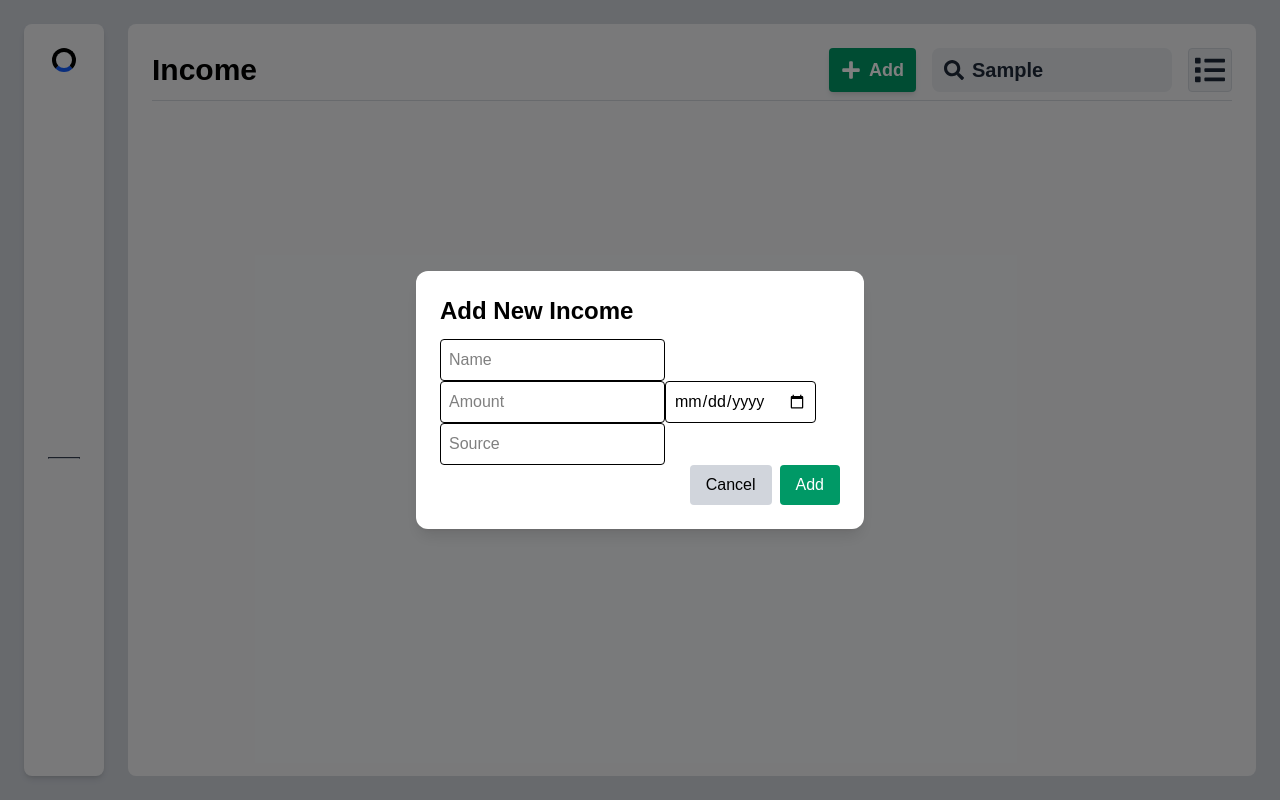
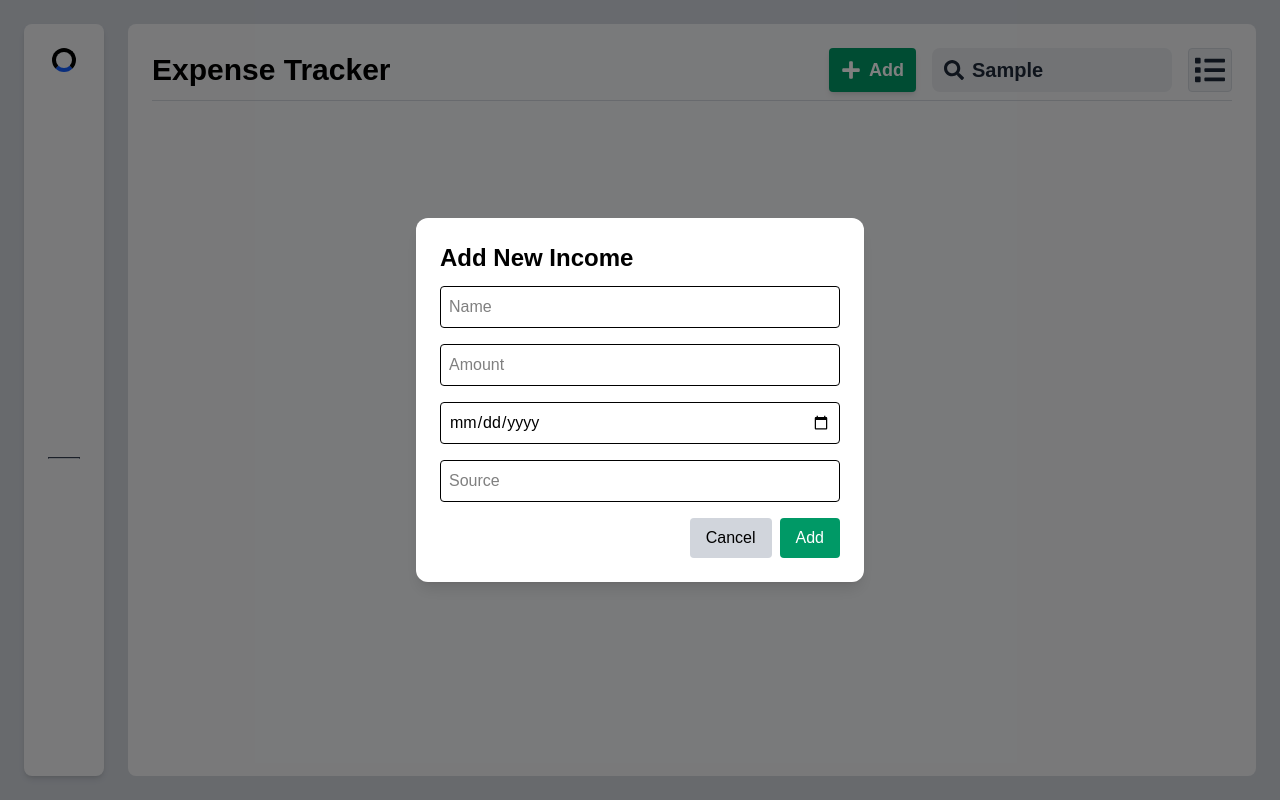
Before and after one commit to JerryTanjaka/Personnal-Finance-Tracker-Frontend, a React (Vite) app: page /income in a window 1280 px wide. Both pictures are taken after typing "Sample" into the empty fields and a click on the button "Add". Built offline with nearby package versions, Linux system fonts and the light colour scheme; some icons are missing; a web font is replaced by a local one.

Commit message:
style : change tab and remove error

```diff
--- a/src/components/Transaction/Income.tsx
+++ b/src/components/Transaction/Income.tsx
@@ -167,7 +167,7 @@ export default function Income() {
             <div className="flex min-h-full w-full max-w-7xl flex-col rounded-2xl p-6">
                 {/* Header */}
                 <div className="flex flex-col border-b border-gray-300 pb-2 text-3xl font-bold md:flex-row md:items-center md:justify-between">
-                    <h1 className="text-3xl font-bold">Income </h1>
+                    <h1 className="text-3xl font-bold">Expense Tracker</h1>
 
                     <div className="flex flex-col items-start space-y-2 md:flex-row md:items-center md:space-y-0 md:space-x-4">
                         {/* Search */}
@@ -262,6 +262,7 @@ export default function Income() {
                             Income
                         </h2>
                         <form
+                                className="flex flex-col space-y-4"
                             onSubmit={(e) =>
                                 isModifying.current.status
                                     ? isModifying.current.isDeleting
```
